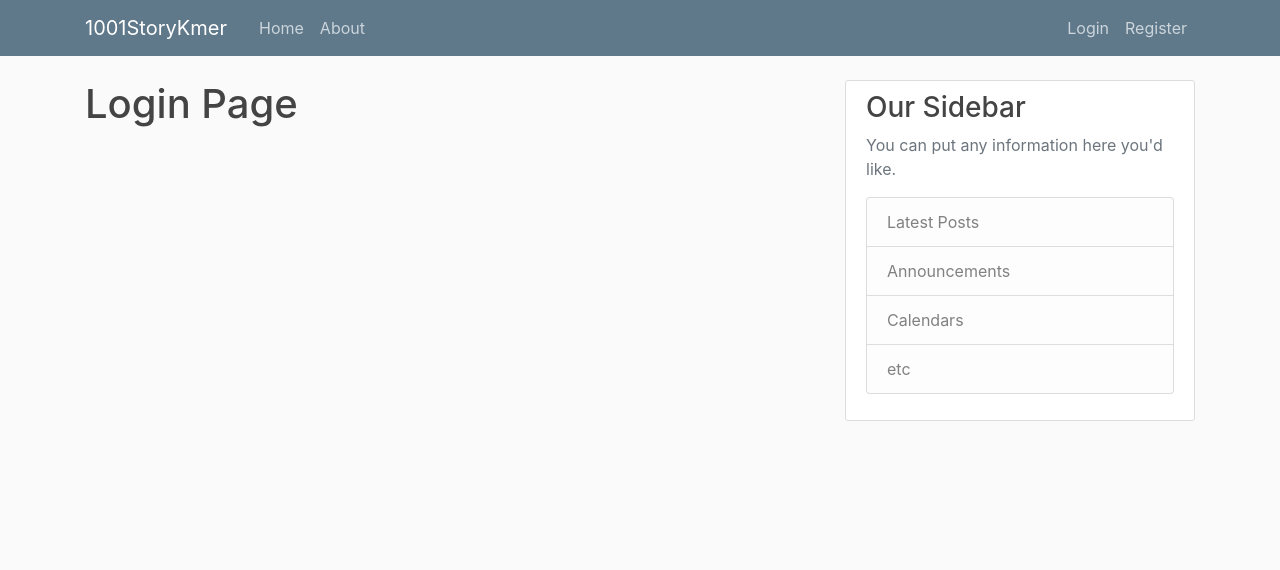
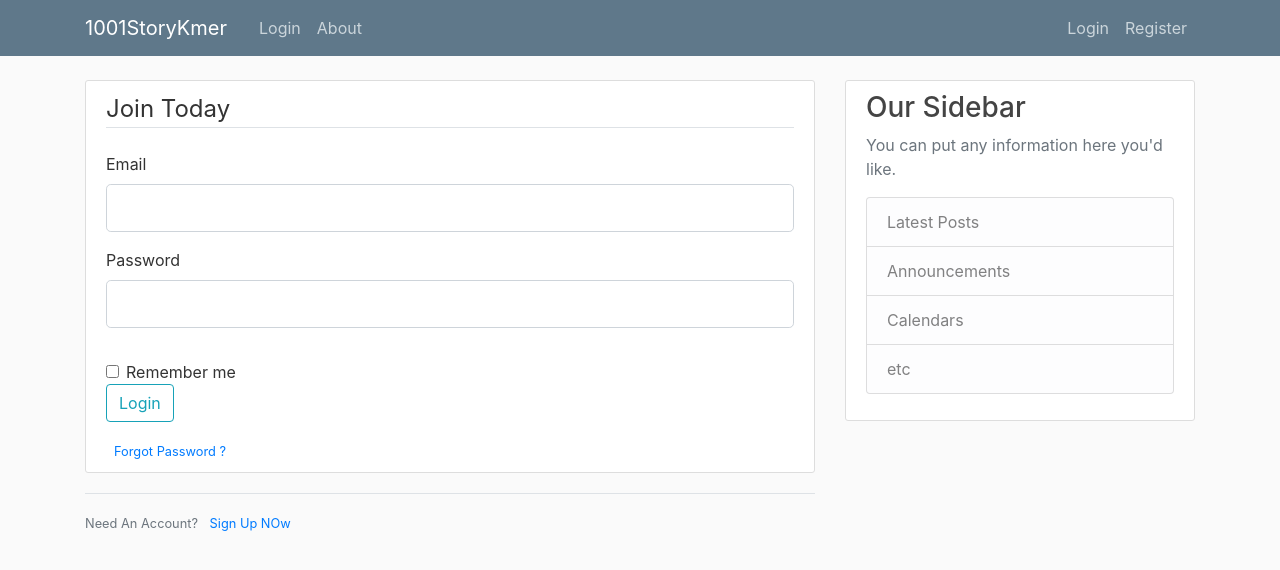
Before and after one commit to hervekhg/FlaskApplication-python3, a Flask app: page /login in a window 1280 px wide. Shown: the top 570 px of the page. Run offline with Flask 2, Linux system fonts and the light colour scheme; some libraries are stand-ins or nearby versions.

Commit message:
Création de la BDD avec SQL Alchemy

```diff
--- a/Flaskblog.py
+++ b/Flaskblog.py
@@ -1,9 +1,35 @@
+from datetime import datetime
+
 from flask import Flask, render_template, url_for, flash, redirect
+from flask_sqlalchemy import SQLAlchemy
 from forms import RegistrationForm, LoginForm
 
 app = Flask(__name__)
+app.config['SECRET_KEY'] = 'f334629b7e141f50f5edb664e038ccf4'
+app.config['SQLALCHEMY_DATABASE_URI'] = 'sqlite:///site.db'
+db = SQLAlchemy(app)
 
-app.config['SECRET_KEY'] = 'f334629b7e141f50f5edb664e038ccf4'
+class User(db.Model):
+	id = db.Column(db.Integer, primary_key=True)
+	username = db.Column(db.String(20), unique=True, nullable=False)
+	email = db.Column(db.String(120), unique=True, nullable=False)
+	image_file = db.Column(db.String(20),nullable=False,default='default.jpg')
+	password = db.Column(db.String(60),nullable=False)
+	posts = db.relationship('Post', backref='author', lazy=True)
+
+	def __repr__(self):
+		return f"User('{self.username}', '{self.email}', '{self.image_file}')"
+
+class Post(db.Model):
+	id = db.Column(db.Integer,primary_key=True)
+	title = db.Column(db.String(100), unique=True, nullable=False)
+	date_posted = db.Column(db.DateTime(),nullable=False, default=datetime.now)
+	content = db.Column(db.Text(1000), nullable=False)
+	user_id = db.Column(db.Integer, db.ForeignKey('user.id'), nullable=False)
+
+	def __repr__(self):
+		return f"Post('{self.title}', '{self.date_posted}')"
+
 
 posts = [
 
@@ -43,9 +69,15 @@ def register():
 
     return render_template('register.html', title='Register', form=form)
 
-@app.route("/login")
+@app.route("/login", methods=['GET','POST'])
 def login():
     form = LoginForm()
+    if form.validate_on_submit():
+    	if form.email.data == 'hervekhg@gmail.com' and form.password.data == 'test':
+    		flash('You have been logged in','success')
+    		return redirect(url_for('home'))
+    	else:
+    		flash('Login unsuccesful. Please check username and password', 'danger')
     return render_template('login.html', title='Login', form=form)
 
 
--- a/templates/layout.html
+++ b/templates/layout.html
@@ -26,13 +26,13 @@
           </button>
           <div class="collapse navbar-collapse" id="navbarToggle">
             <div class="navbar-nav mr-auto">
-              <a class="nav-item nav-link" href="/">Home</a>
-              <a class="nav-item nav-link" href="/about">About</a>
+              <a class="nav-item nav-link" href="{{ url_for('home') }}"> Login </a>
+              <a class="nav-item nav-link" href="{{ url_for('about') }}"> About </a>
             </div>
             <!-- Navbar Right Side -->
             <div class="navbar-nav">
-              <a class="nav-item nav-link" href="/login">Login</a>
-              <a class="nav-item nav-link" href="/register">Register</a>
+              <a class="nav-item nav-link" href="{{ url_for('login') }}"> Login </a>
+              <a class="nav-item nav-link" href="{{ url_for('register') }}"> Register </a>
             </div>
           </div>
         </div>
--- a/templates/login.html
+++ b/templates/login.html
@@ -1,4 +1,52 @@
 {% extends "layout.html" %}
 {% block content %}
-    <h1>Login Page </h1>
+    <div class="content-section">
+        <form method="POST" action="">
+            {{ form.hidden_tag() }}
+            <fieldset class="form-group">
+                <legend class="border-bottom mb-4">Join Today</legend>
+                <div class="form-group">
+                    {{ form.email.label(class="form-control-label") }}
+                    {% if form.email.errors %}
+                        {{ form.email(class="form-control form-control-lg is-invalid") }}
+                        <div class="invalid-feedback">
+                            {% for error in form.email.errors %}
+                                <span>{{ error }}</span>
+                            {% endfor %}
+                        </div>
+                    {% else %}
+                        {{ form.email(class="form-control form-control-lg") }}
+                    {% endif %}
+                </div>
+                <div class="form-group">
+                    {{ form.password.label(class="form-control-label") }}
+                    {% if form.password.errors %}
+                        {{ form.password(class="form-control form-control-lg is-invalid") }}
+                        <div class="invalid-feedback">
+                            {% for error in form.password.errors %}
+                                <span>{{ error }}</span>
+                            {% endfor %}
+                        </div>
+                    {% else %}
+                        {{ form.password(class="form-control form-control-lg") }}
+                    {% endif %}
+                </div>
+            </fieldset>
+            <div class="form-check">
+            	{{ form.remember(class="form-check-input") }}
+            	{{ form.remember.label(class="form-check-label") }}
+            </div>
+            <div class="form-group">
+                {{ form.submit(class="btn btn-outline-info") }}
+            </div>
+            <small class="text-muted ml-2">
+            	<a href="#">Forgot Password ?</a>
+            </small>
+        </form>
+    </div>
+    <div class="border-top pt-3">
+        <small class="text-muted">
+            Need An Account? <a class="ml-2" href="{{ url_for('register') }}">Sign Up NOw</a>
+        </small>
+    </div>
 {% endblock content %}
```
Also changed, not shown: site.db (added).
